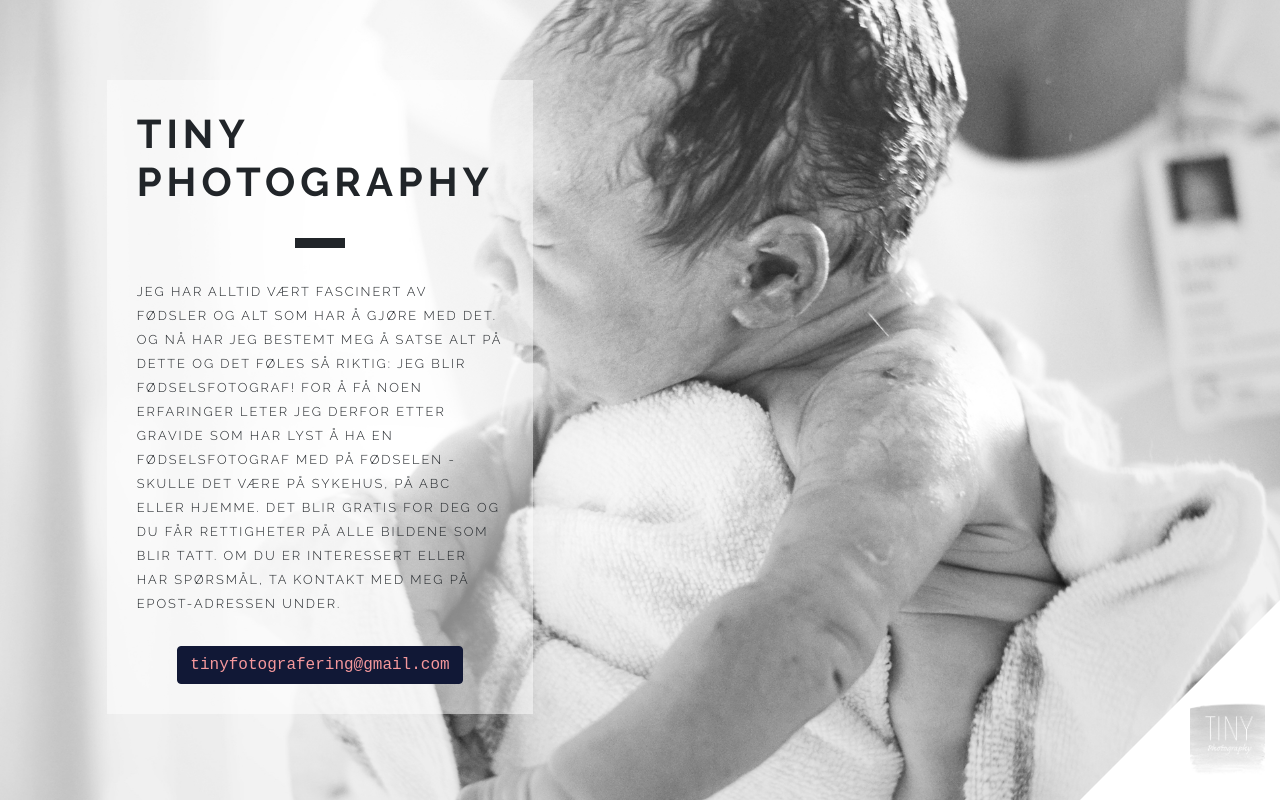
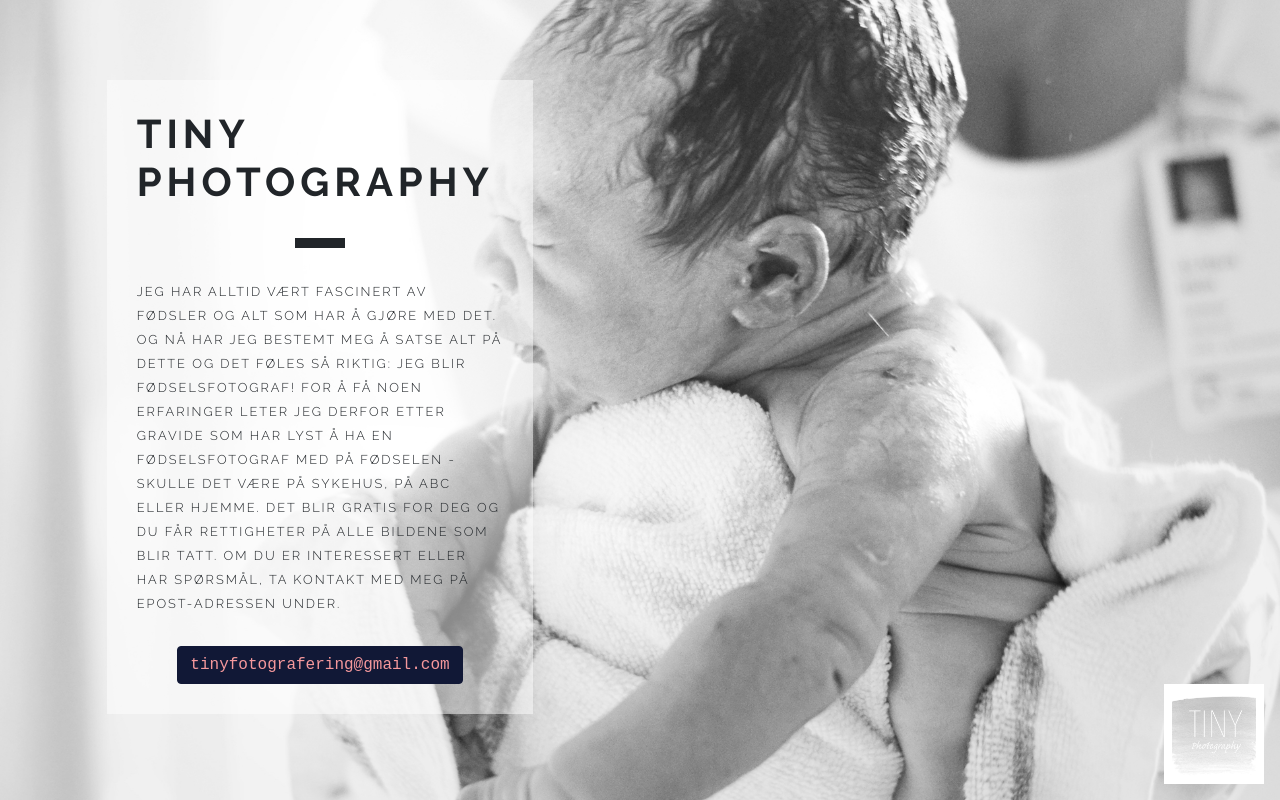
Before and after one commit to loctanvo/tinyphotography, a plain HTML site: page index.html in a window 1280 px wide. Drawn offline with nearby package versions, Linux system fonts and the light colour scheme; a script that the page names is missing.

Commit message:
Changed the style for the logo

```diff
--- a/content/style.css
+++ b/content/style.css
@@ -17,7 +17,7 @@ h1 {
 }
 
 .about {
-    background-color: rgba(255,255,255,0.5);
+    background-color: rgba(255, 255, 255, 0.5);
     padding: 30px;
 }
 
@@ -70,23 +70,11 @@ h1 {
     font-size: 0.8rem;
 }
 
-.logo-area {
-    width: 0;
-    height: 0;
-    border-bottom: 200px solid #FFF;
-    border-left: 200px solid transparent;
+.logo {
     position: fixed;
-    bottom: 0;
-    right: 0;
-}
-
-.logo-area .logo-area-content {
-    text-align: center;
-    top: 100px;
-    left: -90px;
-    position: relative;
-    width: 75px;
-    height: 75px;
+    right: 1rem;
+    bottom: 1rem;
+    border: 0.5rem solid #FFF;
 }
 
 @keyframes email-foreground {
--- a/index.html
+++ b/index.html
@@ -43,10 +43,7 @@
                 </div>
             </div>
         </div>
-        <div class="logo-area">
-            <img class="logo logo-area-content" src="content/images/tiny-logo.jpg">
-            <!--<p>Is it Reebook or the Nike</p>-->
-        </div>
+        <img class="logo" width="100px" height="100px" src="content/images/tiny-logo.jpg">
     </div>
 
 
```
